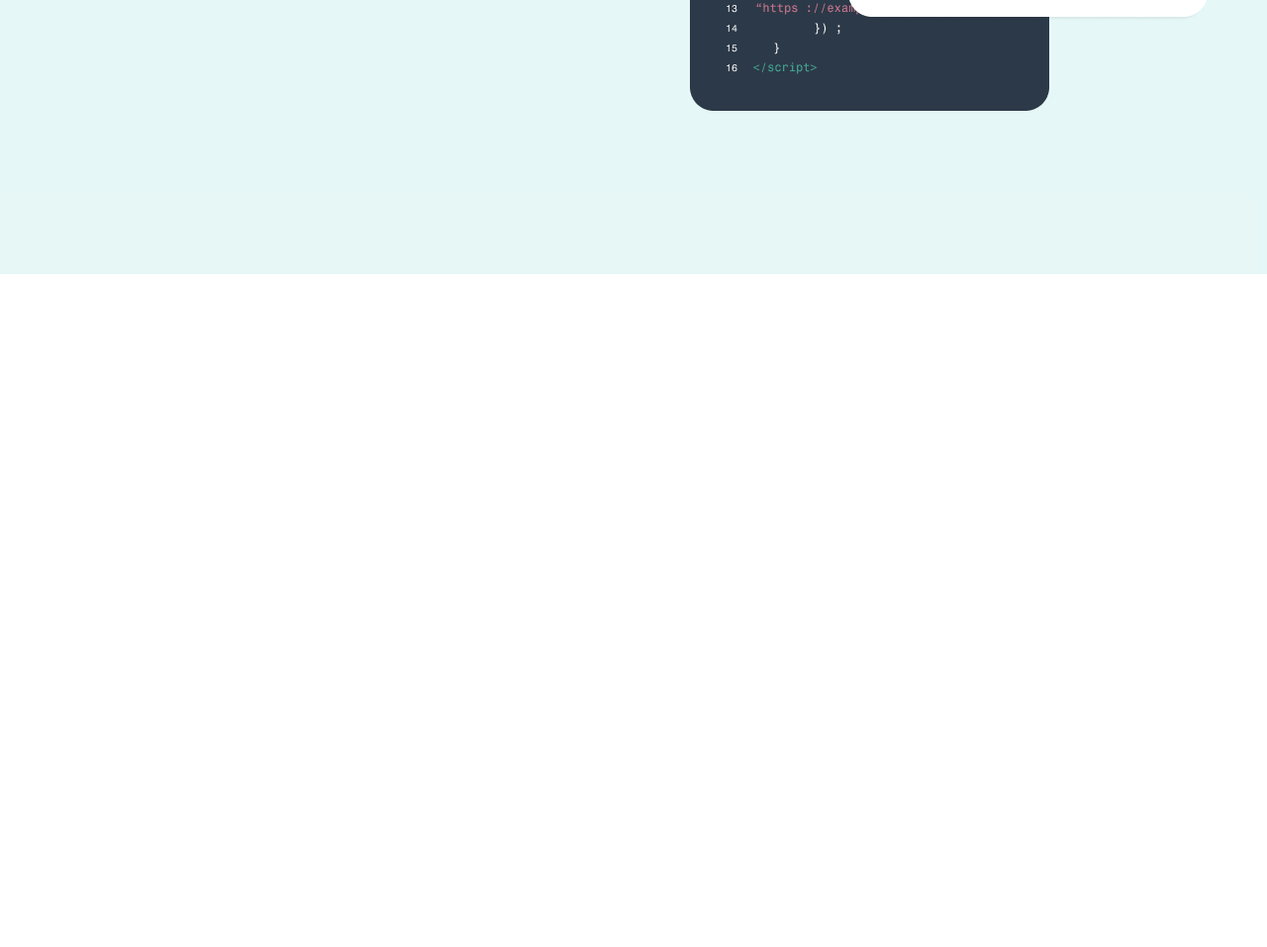
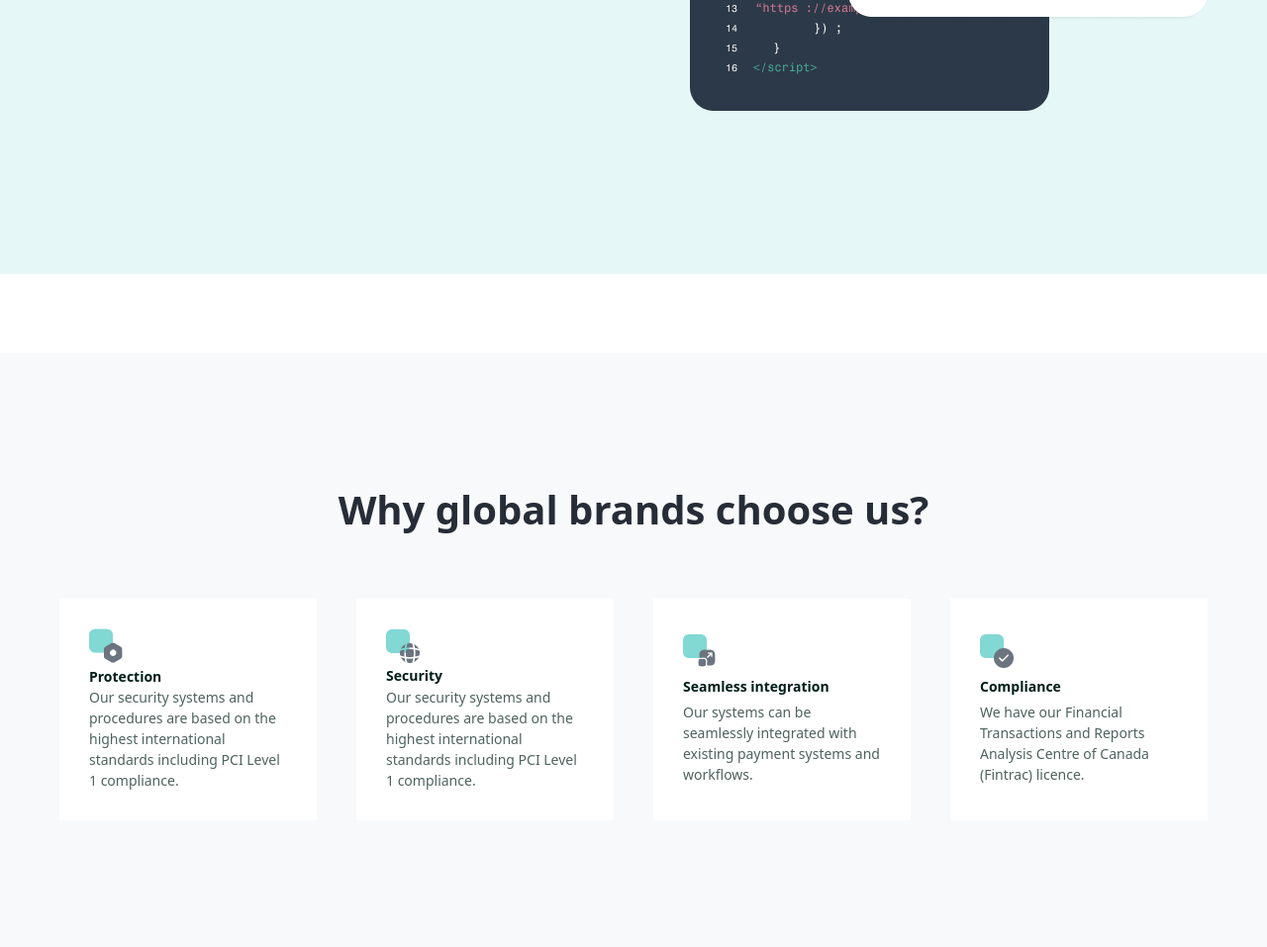
Before and after one commit to MuhammadRahmatulloev/Mondu, a website: page index.html in a window 1280 px wide. Shown: the part 4886-5843 px from the top of the page at 99% size. Before the commit the page ends 5163 px from the top, so only its background shows below. Drawn offline with Linux system fonts and the light colour scheme.

Commit message:
global brands-section created

```diff
--- a/index.html
+++ b/index.html
@@ -131,7 +131,7 @@
             <div class="flex flex-col gap-8">
                 <h1 class="text-[30px] font-bold lg:text-[40px]"><span class="text-[#06B3A8]">Build</span> on our global financial infrastructure</h1>
                 <p class="text-[16px] lg:text-[20px]">Build custom payments experiences with well-documented APIs</p>
-                <button class="flex self-start px-5 py-3 lg:px-10 lg:py-5 bg-[#06B3A8] text-white text-[12px] lg:text-[14px] rounded-[30px] items-center gap-3">
+                <button class="relative bottom-5 lg:bottom-0 flex self-start px-5 py-3 lg:px-10 lg:py-5 bg-[#06B3A8] text-white text-[12px] lg:text-[14px] rounded-[30px] items-center gap-3">
                     Mondu's offering
                     <svg width="20" height="20" viewBox="0 0 20 20" fill="none" xmlns="http://www.w3.org/2000/svg">
 <path d="M4.16669 10H15M10.8334 5L15.2441 9.41074C15.5695 9.73618 15.5695 10.2638 15.2441 10.5893L10.8334 15" stroke="white" stroke-width="1.67" stroke-linecap="round"/>
@@ -141,6 +141,55 @@
             <img class="lg:w-[50%]" src="./src/images/easy-x.png" alt="">
         </section>
         </section>
+        <section class="w-full h-280 lg:h-150 mt-20 flex justify-center items-center bg-[#F8F9FA]">
+            <div class="max-w-300 h-90% m-auto p-5 flex flex-col gap-15">
+                <h1 class="font-bold text-[#272D37] text-[24px] lg:text-center lg:text-[40px]">Why global brands choose us?</h1>
+                <div class="lg:hidden flex flex-col items-center gap-10">
+                    <div class="bg-white p-7.5 items-start w-[65%] h-56 flex flex-col justify-evenly">
+                        <img src="./src/images/gg1.png" alt="">
+                        <h2 class="font-bold text-[14px] text-[#001E18]">Protection</h2>
+                        <p class="text-[#001E18B2] text-[14px]">Our security systems and procedures are based on the highest international standards including PCI Level 1 compliance.</p>
+                    </div>
+                    <div class="bg-white p-7.5 items-start w-[65%] h-56 flex flex-col justify-evenly">
+                        <img src="./src/images/gg2.png" alt="">
+                        <h2 class="font-bold text-[14px] text-[#001E18]">Security</h2>
+                        <p class="text-[#001E18B2] text-[14px]">Our security systems and procedures are based on the highest international standards including PCI Level 1 compliance.</p>
+                    </div>
+                    <div class="bg-white p-7.5 items-start w-[65%] h-56 flex flex-col justify-evenly">
+                        <img src="./src/images/gg3.png" alt="">
+                        <h2 class="font-bold text-[14px] text-[#001E18]">Seamless integration</h2>
+                        <p class="text-[#001E18B2] text-[14px]">Our systems can be seamlessly integrated with existing payment systems and workflows.</p>
+                    </div>
+                    <div class="bg-white p-7.5 items-start w-[65%] h-56 flex flex-col justify-evenly">
+                        <img src="./src/images/gg4.png" alt="">
+                        <h2 class="font-bold text-[14px] text-[#001E18]">Compliance</h2>
+                        <p class="text-[#001E18B2] text-[14px]">We have our Financial Transactions and Reports Analysis Centre of Canada (Fintrac) licence.</p>
+                    </div>
+                </div>
+                <div class="hidden lg:flex items-center gap-10">
+                    <div class="bg-white p-7.5 items-start w-[65%] h-56 flex flex-col justify-evenly">
+                        <img src="./src/images/gg1.png" alt="">
+                        <h2 class="font-bold text-[14px] text-[#001E18]">Protection</h2>
+                        <p class="text-[#001E18B2] text-[14px]">Our security systems and procedures are based on the highest international standards including PCI Level 1 compliance.</p>
+                    </div>
+                    <div class="bg-white p-7.5 items-start w-[65%] h-56 flex flex-col justify-evenly">
+                        <img src="./src/images/gg2.png" alt="">
+                        <h2 class="font-bold text-[14px] text-[#001E18]">Security</h2>
+                        <p class="text-[#001E18B2] text-[14px]">Our security systems and procedures are based on the highest international standards including PCI Level 1 compliance.</p>
+                    </div>
+                    <div class="bg-white p-7.5 items-start w-[65%] h-56 flex flex-col justify-evenly">
+                        <img src="./src/images/gg3.png" alt="">
+                        <h2 class="font-bold text-[14px] text-[#001E18]">Seamless integration</h2>
+                        <p class="text-[#001E18B2] text-[14px]">Our systems can be seamlessly integrated with existing payment systems and workflows.</p>
+                    </div>
+                    <div class="bg-white p-7.5 items-start w-[65%] h-56 flex flex-col justify-evenly">
+                        <img src="./src/images/gg4.png" alt="">
+                        <h2 class="font-bold text-[14px] text-[#001E18]">Compliance</h2>
+                        <p class="text-[#001E18B2] text-[14px]">We have our Financial Transactions and Reports Analysis Centre of Canada (Fintrac) licence.</p>
+                    </div>
+                </div>
+            </div>
+        </section>
     </main>
 </body>
 </html>
```
Also changed, not shown: src/images/gg1.png (added), src/images/gg2.png (added), src/images/gg3.png (added), src/images/gg4.png (added), src/output.css.
